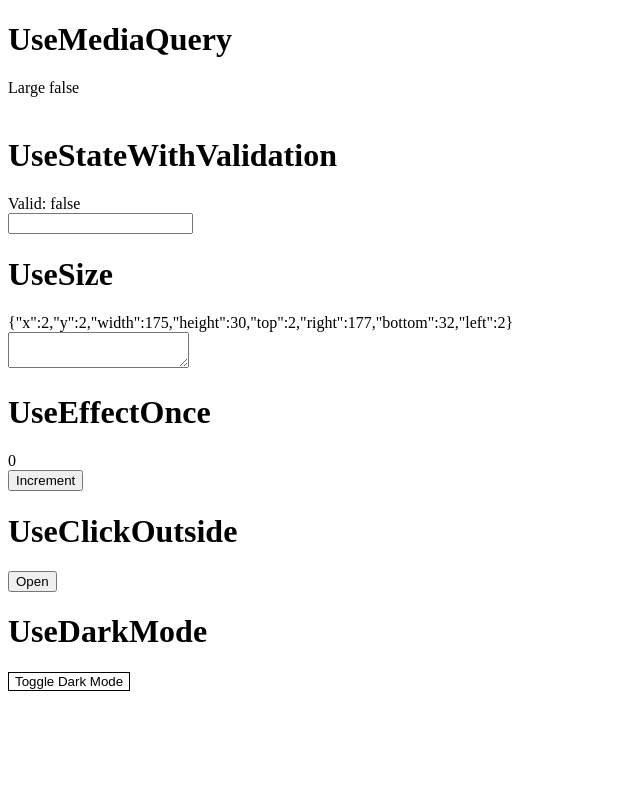
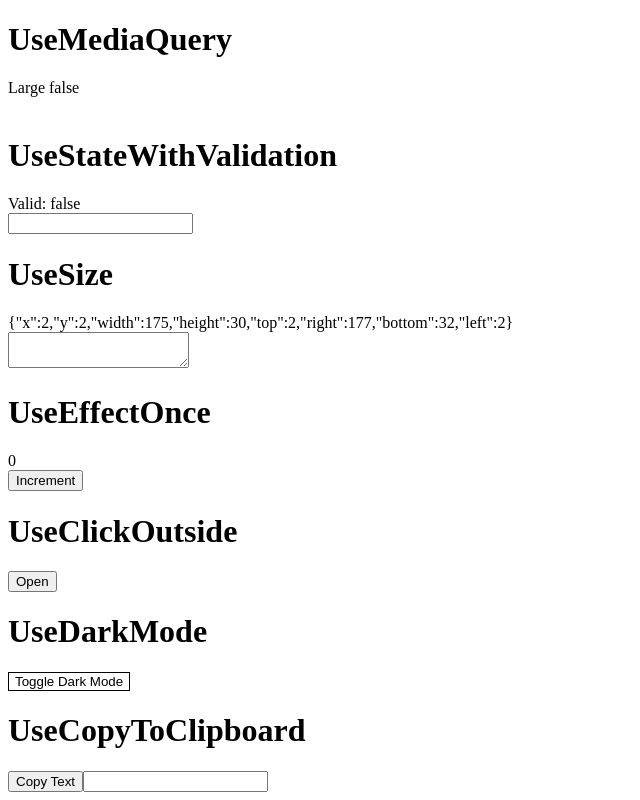
Before and after one commit to dongseup/react_custom_hooks_in_project, a React (Create React App) app: page / in a window 1280 px wide. Shown: the part 2598-3398 px from the top of the page, without its empty margins (0-640 px from the left). Before the commit the page ends 3297 px from the top, so only its background shows below. Built offline with nearby package versions, Linux system fonts and the light colour scheme; no server answers.

Commit message:
useCopyToClipboard

```diff
--- a/package.json
+++ b/package.json
@@ -6,6 +6,7 @@
     "@testing-library/jest-dom": "^5.16.5",
     "@testing-library/react": "^13.4.0",
     "@testing-library/user-event": "^13.5.0",
+    "copy-to-clipboard": "^3.3.3",
     "react": "^18.2.0",
     "react-dom": "^18.2.0",
     "react-scripts": "5.0.1",
--- a/src/App.js
+++ b/src/App.js
@@ -18,6 +18,7 @@
 import UseEffectOnce from './hooks/useEffectOnce';
 import UseClickOutside from './hooks/useClickOutside';
 import UseDarkMode from './hooks/useDarkMode';
+import UseCopyToClipboard from './hooks/useCopyToClipboard';
 
 function App() {
     return (
@@ -82,6 +83,9 @@
             <br />
             <h1>UseDarkMode</h1>
             <UseDarkMode />
+            <br />
+            <h1>UseCopyToClipboard</h1>
+            <UseCopyToClipboard />
         </>
     );
 }
--- /dev/null
+++ b/src/hooks/useCopyToClipboard/index.js
@@ -0,0 +1,14 @@
+import useCopyToClipboard from './useCopyToClipboard';
+
+export default function Index() {
+    const [copyToClipboard, { success }] = useCopyToClipboard();
+
+    return (
+        <>
+            <button onClick={() => copyToClipboard('This was copied')}>
+                {success ? 'Copied' : 'Copy Text'}
+            </button>
+            <input type="text" />
+        </>
+    );
+}
--- /dev/null
+++ b/src/hooks/useCopyToClipboard/useCopyToClipboard.js
@@ -0,0 +1,15 @@
+import { useState } from 'react';
+import copy from 'copy-to-clipboard';
+
+export default function useCopyToClipboard() {
+    const [value, setValue] = useState();
+    const [success, setSuccess] = useState();
+
+    const copyToClipboard = (text, options) => {
+        const result = copy(text, options);
+        if (result) setValue(text);
+        setSuccess(result);
+    };
+
+    return [copyToClipboard, { value, success }];
+}
```
Also changed, not shown: 1 other file (tests, documents, lock files or other folders).
